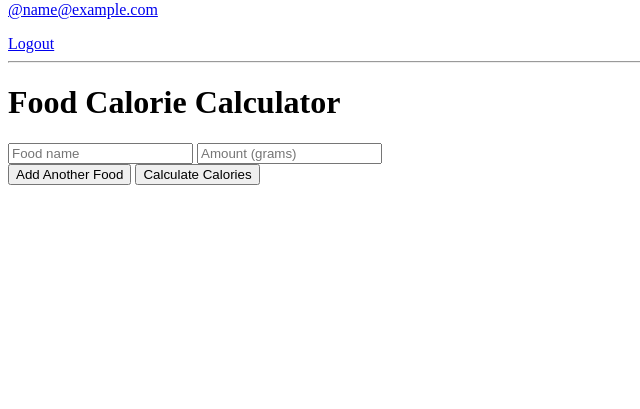
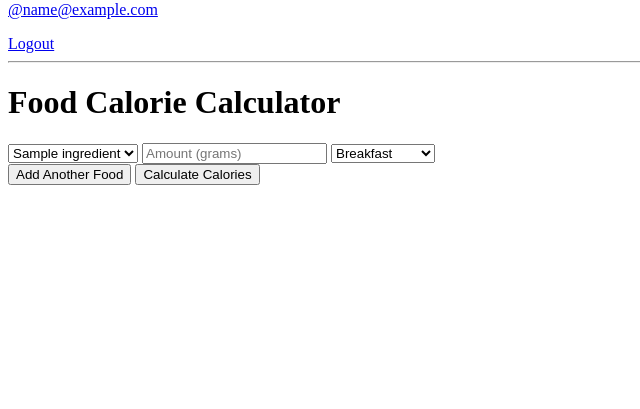
Before and after one commit to OmidAfzali02/NutriMate, a Django app: page / in a window 1280 px wide. Shown: the part 391-800 px from the top of the page, without its empty margins (0-640 px from the left). Run offline with Django 4.2, Linux system fonts and the light colour scheme; a user stored in the database is signed in; tables that the repository leaves empty hold one stand-in row (values such as "Sample post").

Commit message:
calculator page improved

```diff
--- a/base/views.py
+++ b/base/views.py
@@ -5,7 +5,7 @@ from django.contrib import messages # to show flash messages
 from django.contrib.auth import authenticate, login, logout
 
 from .forms import RegistrationForm
-from .models import User, Meal
+from .models import User, Meal, Ingredient
 
 from datetime import datetime
 from .nutri_calc import nutri_calc
@@ -67,29 +67,33 @@ def userProfile(request, pk):
 
 @login_required(login_url="/login")
 def food_calorie_view(request):
+    ingredients = Ingredient.objects.all()
     user = request.user
     food_data = {}
     if request.method == 'POST':
         food_names = request.POST.getlist('food_name[]')
         food_amounts = request.POST.getlist('food_amount[]')
+        meal_type = request.POST.get('meal_type')
 
         for name, amount in zip(food_names, food_amounts):
             if name and amount:
                 food_data[name.strip()] = amount.strip()
 
-        totals = nutri_calc(food_data)
+        if food_data is not {}:
+            totals = nutri_calc(food_data)
 
         new_meal = Meal.objects.create(
             person = user,
             ingredient_list = food_data,
-            total_calorie = totals('total_calorie'),
-            total_protein = totals('total_protein'),
-            total_carbs = totals('total_carbohydrates'),
-            total_fat = totals('total_fat'),
-            total_sugar = totals('total_sugar'),
-            total_creatine = totals('total_creatine'),
-            total_glutamine = totals('total_glutamine')
+            kind = meal_type,
+            total_calorie = totals.get('total_calorie'),
+            total_protein = totals.get('total_protein'),
+            total_carbs = totals.get('total_carbohydrates'),
+            total_fat = totals.get('total_fat'),
+            total_sugar = totals.get('total_sugar'),
+            total_creatine = totals.get('total_creatine'),
+            total_glutamine = totals.get('total_glutamine')
         )
         new_meal.save()
 
-    return render(request, 'calculate.html', {'food_data': food_data})
+    return render(request, 'calculate.html', {'ingredients': ingredients})
--- a/templates/calculate.html
+++ b/templates/calculate.html
@@ -11,7 +11,11 @@
             const container = document.getElementById('food-inputs');
             const inputField = document.createElement('div');
             inputField.innerHTML = `
-                <input type="text" name="food_name[]" placeholder="Food name">
+                <select name="food_name[]">
+                    {% for ingredient in ingredients %}
+                        <option value="{{ ingredient.name }}">{{ ingredient.name }}</option>
+                    {% endfor %}
+                </select>
                 <input type="number" name="food_amount[]" placeholder="Amount (grams)">
             `;
             container.appendChild(inputField);
@@ -30,8 +34,20 @@
             {% csrf_token %}
             <div id="food-inputs">
                 <!-- Initial input fields -->
-                <input type="text" name="food_name[]" placeholder="Food name">
+                <select name="food_name[]">
+                    {% for ingredient in ingredients %}
+                        <option value="{{ ingredient.name }}">{{ ingredient.name }}</option>
+                    {% endfor %}
+                </select>
                 <input type="number" name="food_amount[]" placeholder="Amount (grams)">
+                <select name="meal_type">
+                    <option value="breakfast">Breakfast</option>
+                    <option value="lunch">Lunch</option>
+                    <option value="dinner">Dinner</option>
+                    <option value="snack">Snack</option>
+                    <option value="after_workout">After Workout</option>
+                    <option value="preworkout">Pre-workout</option>
+                </select>
             </div>
             <button type="button" onclick="addInputFields()">Add Another Food</button>
             <button type="submit">Calculate Calories</button>
```
Also changed, not shown: base/nutri_calc.py (+31 -21 lines).
